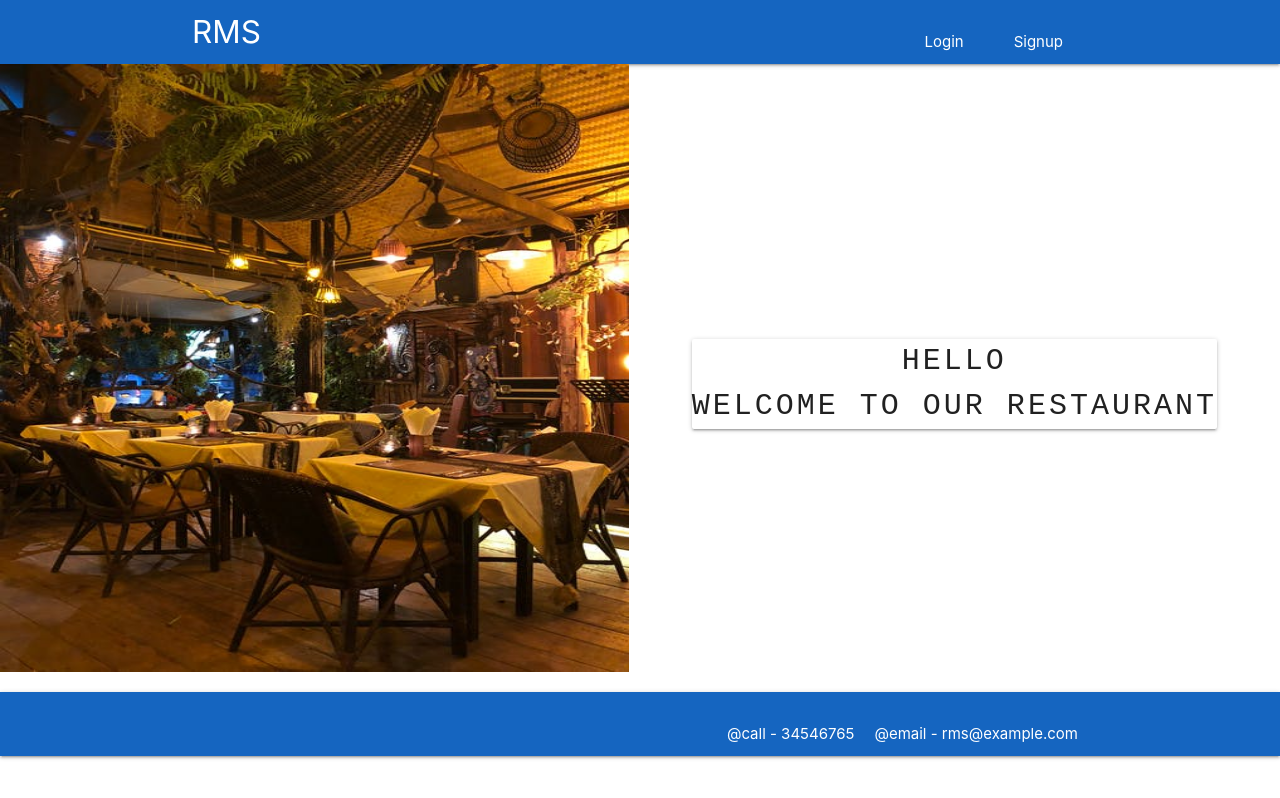
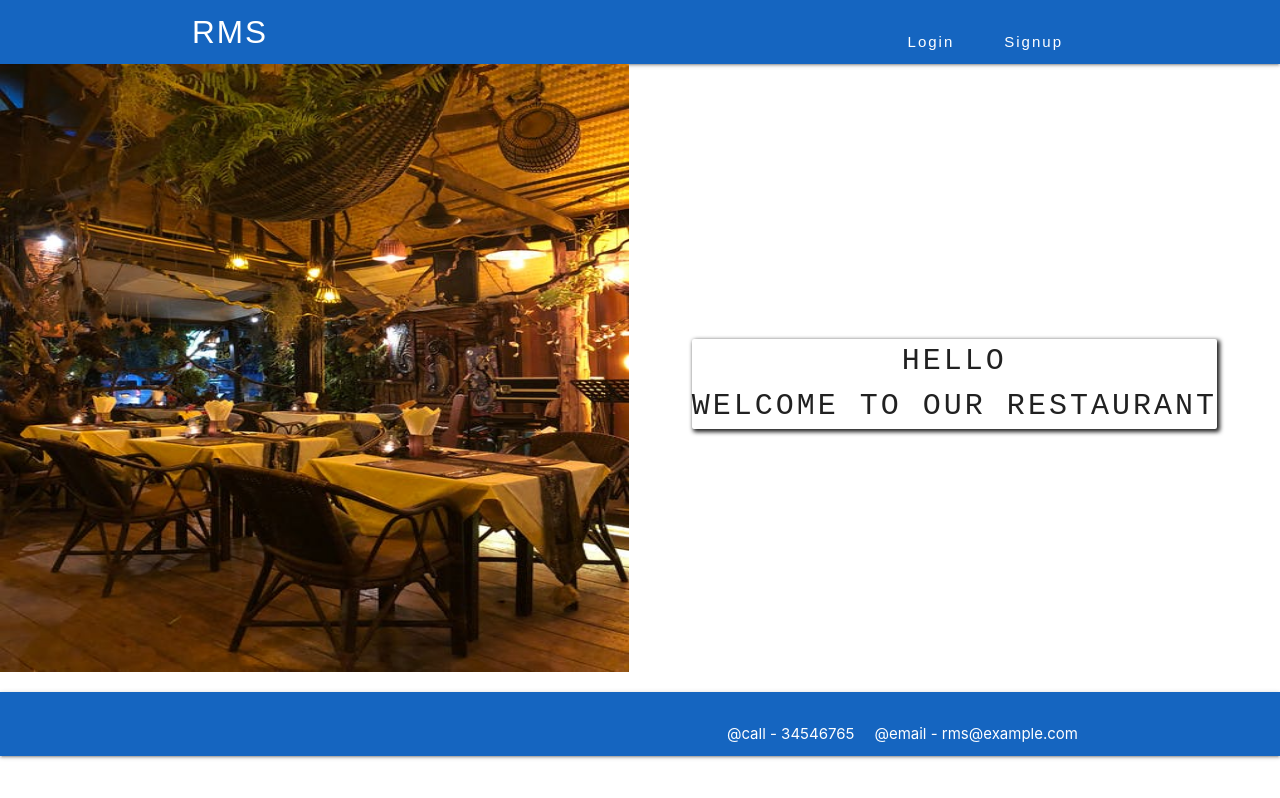
Before and after one commit to Priyal2807/RestaurantManagementSystem, a React (Create React App) app in the folder rms/: page / in a window 1280 px wide. Built offline with nearby package versions, Linux system fonts and the light colour scheme.

Commit message:
updating other styles as well

```diff
--- a/rms/src/index.css
+++ b/rms/src/index.css
@@ -20,6 +20,10 @@ code {
     padding: 0;
     margin: 0;
 }
+nav a {
+    font-family: fantasy;
+    letter-spacing: 2px;
+}
 li{
     margin:10px;
 }
@@ -30,6 +34,9 @@ li{
     text-align: center;
     display: contents;
     letter-spacing: 3px;
+}
+.card{
+    box-shadow: 2px 2px 4px 1px;
 }
 .mycol {
     align-items: center;
@@ -58,7 +65,7 @@ input{
     height:22px;
 }
 button {
-    background-color: #04AA6D;
+    background-color: lightslategrey;
     color: white;
     padding: 14px 20px;
     margin: 8px 0;
@@ -89,3 +96,6 @@ img.avatar {
     border: 1px solid black;
     margin: 10px 10px 10px 10px;
 }
+label{
+    font-family: monospace;
+}
```
